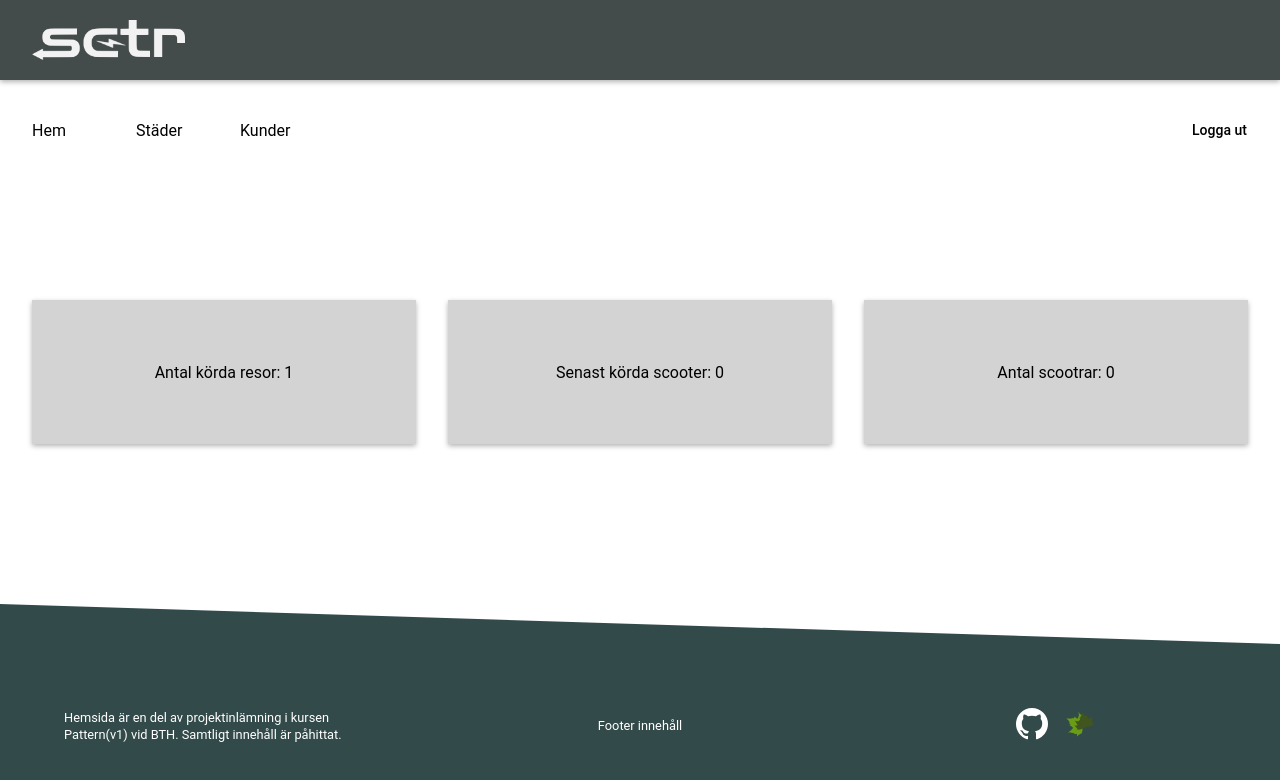
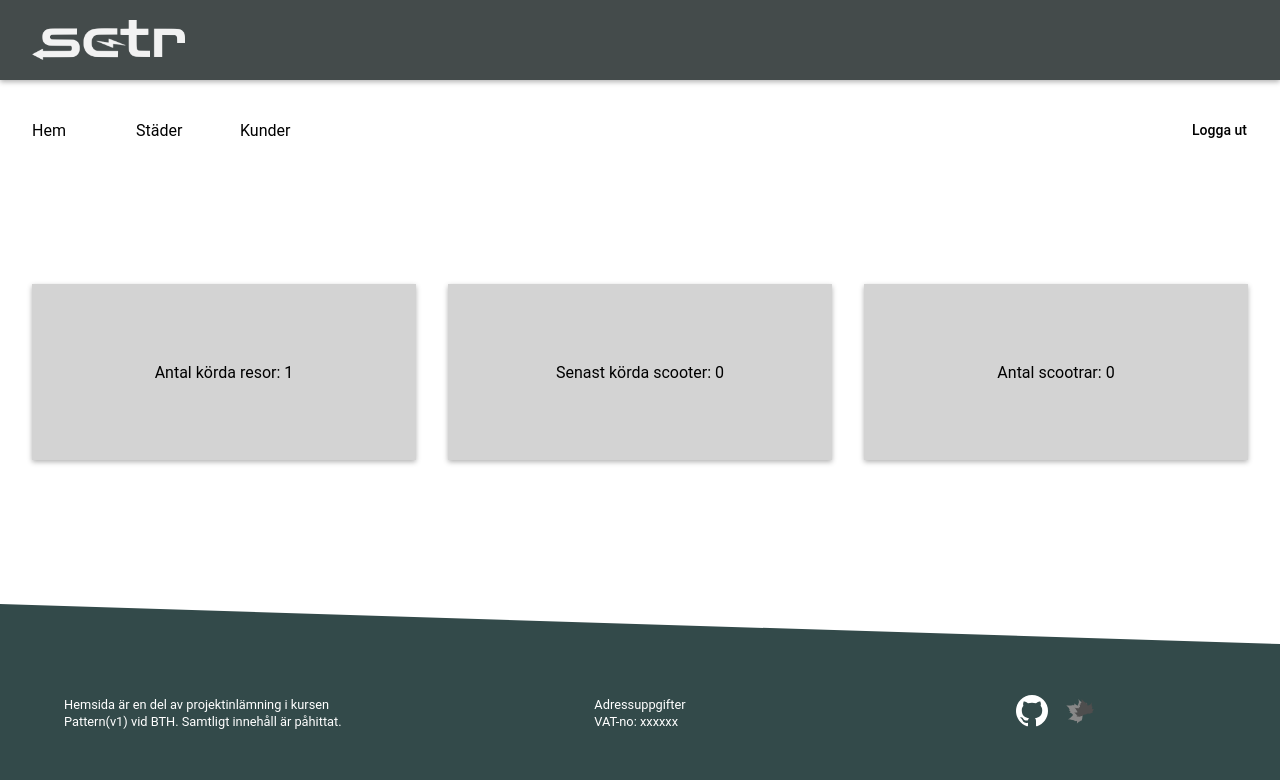
Before and after one commit to fahlstrm/pattern-adminweb, an Angular app: page / in a window 1280 px wide. Shown: the top 780 px of the page. Built offline with nearby package versions, Linux system fonts and the light colour scheme; no server answers; what @asymmetrik/ngx-leaflet would draw is missing.

Commit message:
adjusted footer img

```diff
--- a/src/app/components/footer/footer.component.css
+++ b/src/app/components/footer/footer.component.css
@@ -22,6 +22,11 @@ a:hover {
 img {
     height: 2em;
     margin: 0 0.5em;
+    filter: grayscale(100%);
+}
+
+img:hover {
+    filter: none;
 }
 
 p {
--- a/src/app/components/footer/footer.component.html
+++ b/src/app/components/footer/footer.component.html
@@ -7,7 +7,10 @@
 </div>
 
 <div class="content-div center-content">
-    <p>Footer innehåll</p>
+    <p>Adressuppgifter <br>
+        VAT-no: xxxxxx
+
+    </p>
 </div>
 
 <div class="content-div center-content">
--- a/src/app/components/routes/home/home.component.css
+++ b/src/app/components/routes/home/home.component.css
@@ -1,4 +1,4 @@
-
 div {
     background-color: lightgray;
+    height: 14vh;
 }
--- a/src/app/components/tables/log-table/log-table.component.html
+++ b/src/app/components/tables/log-table/log-table.component.html
@@ -56,7 +56,6 @@
       [length]="dataSource?.data?.length"
       [pageIndex]="0"
       [pageSize]="10"
-      [pageSizeOptions]="[5, 10, 20]"
       aria-label="Select page">
   </mat-paginator>
 </div>
--- a/src/styles.css
+++ b/src/styles.css
@@ -52,7 +52,6 @@ app-footer {
     padding: 2rem;
     grid-column-start: auto;
     grid-column-end: span 4;
-    height: 10vh;
 }
 
 .box-shadow {
```
